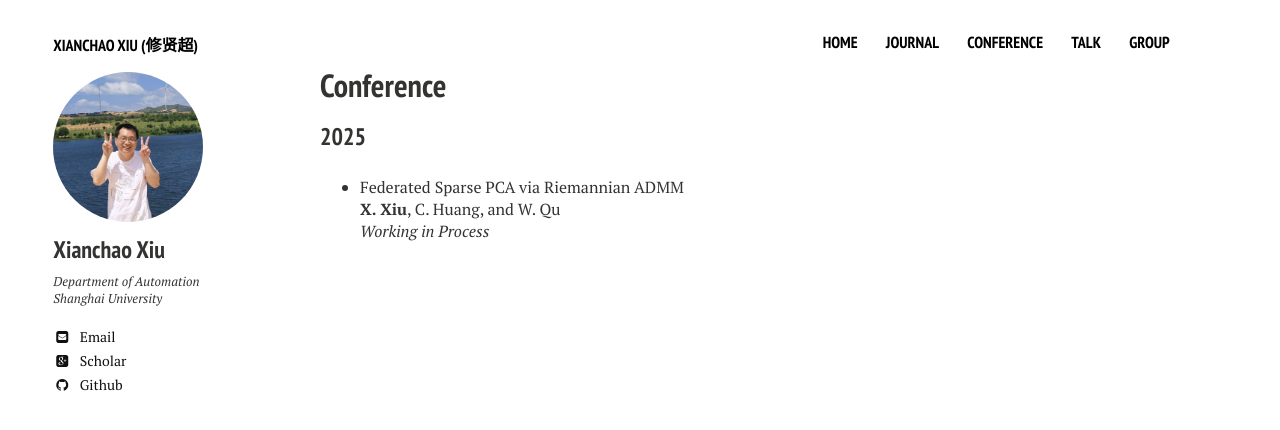
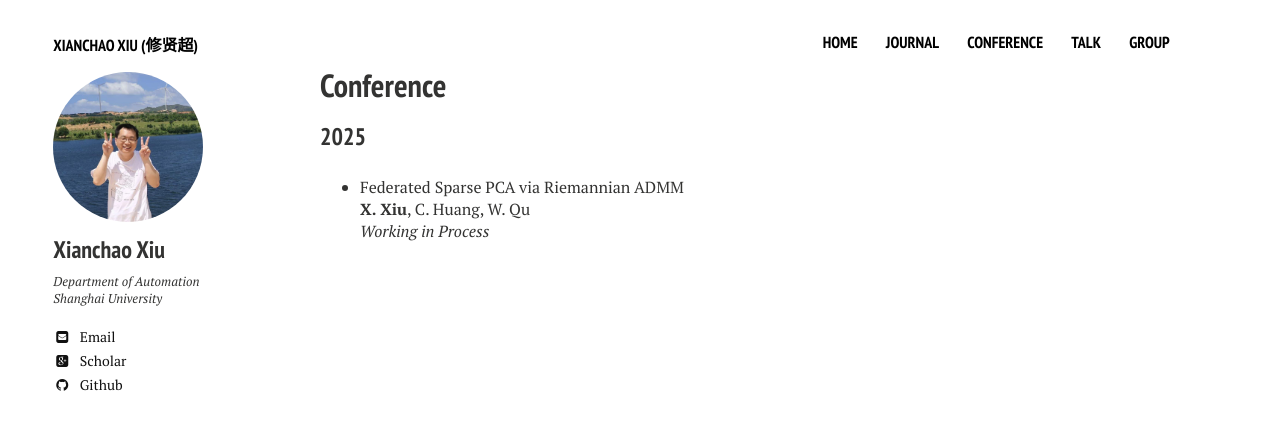
Before and after one commit to xianchaoxiu/xianchaoxiu.github.io, a Jekyll site: the page built from conference/index.md, in a window 1280 px wide. Shown: the top 430 px of the page. Built offline with Jekyll 4.4.1, drawn with Linux system fonts in a browser that asks for light colours; nearby versions of some CDN libraries.

Commit message:
Update index.md

```diff
--- a/conference/index.md
+++ b/conference/index.md
@@ -16,5 +16,5 @@ share: false
 ### 2025
 
 * Federated Sparse PCA via Riemannian ADMM<br>
-<b>X. Xiu</b>, C. Huang, and W. Qu<br>
+<b>X. Xiu</b>, C. Huang, W. Qu<br>
 <i>Working in Process</i><br>
```
